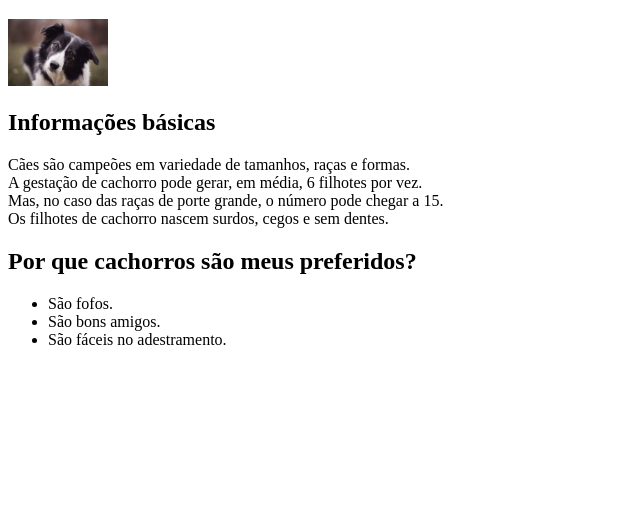
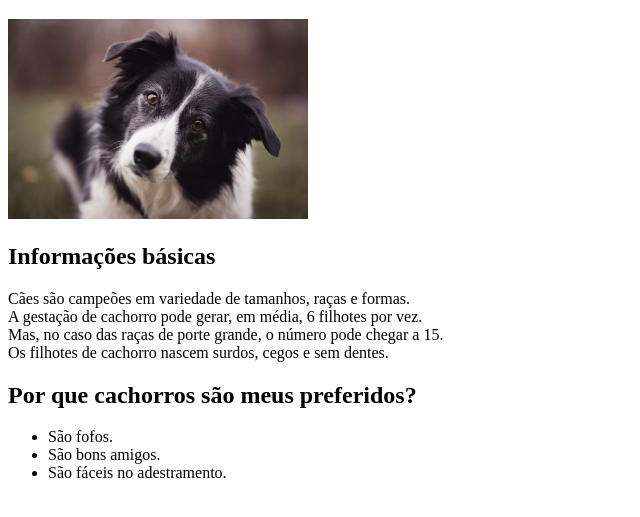
Before and after one commit to joelnamota/trybe_exercicios, a plain HTML site: page fundamentos/Primeiros_passos_em_CSS/index2.html in a window 1280 px wide. Shown: the part 61-578 px from the top of the page, without its empty margins (0-640 px from the left). Drawn offline with Linux system fonts and the light colour scheme.

Commit message:
aumentando imagem

```diff
--- a/fundamentos/Primeiros_passos_em_CSS/index2.html
+++ b/fundamentos/Primeiros_passos_em_CSS/index2.html
@@ -8,7 +8,7 @@
 
         <h1>Cachorros</h1>
 
-        <img src="/imagem/border-collie-pesquisa.webp" alt="foto de um cachorro fofinho" width="100px">
+        <img src="/imagem/border-collie-pesquisa.webp" alt="foto de um cachorro fofinho" width="300px">
 
         <h2>Informações básicas</h2>
 
```
